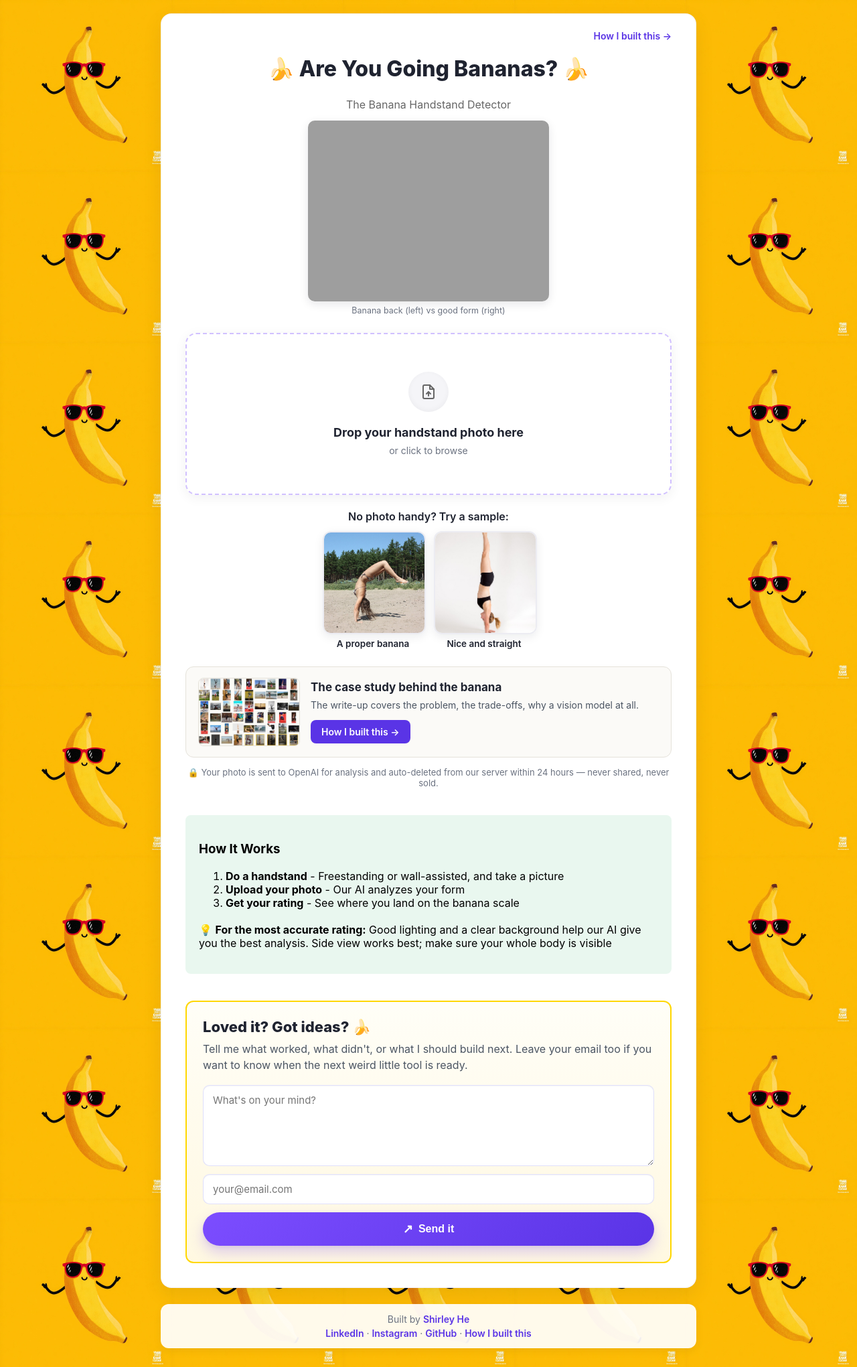
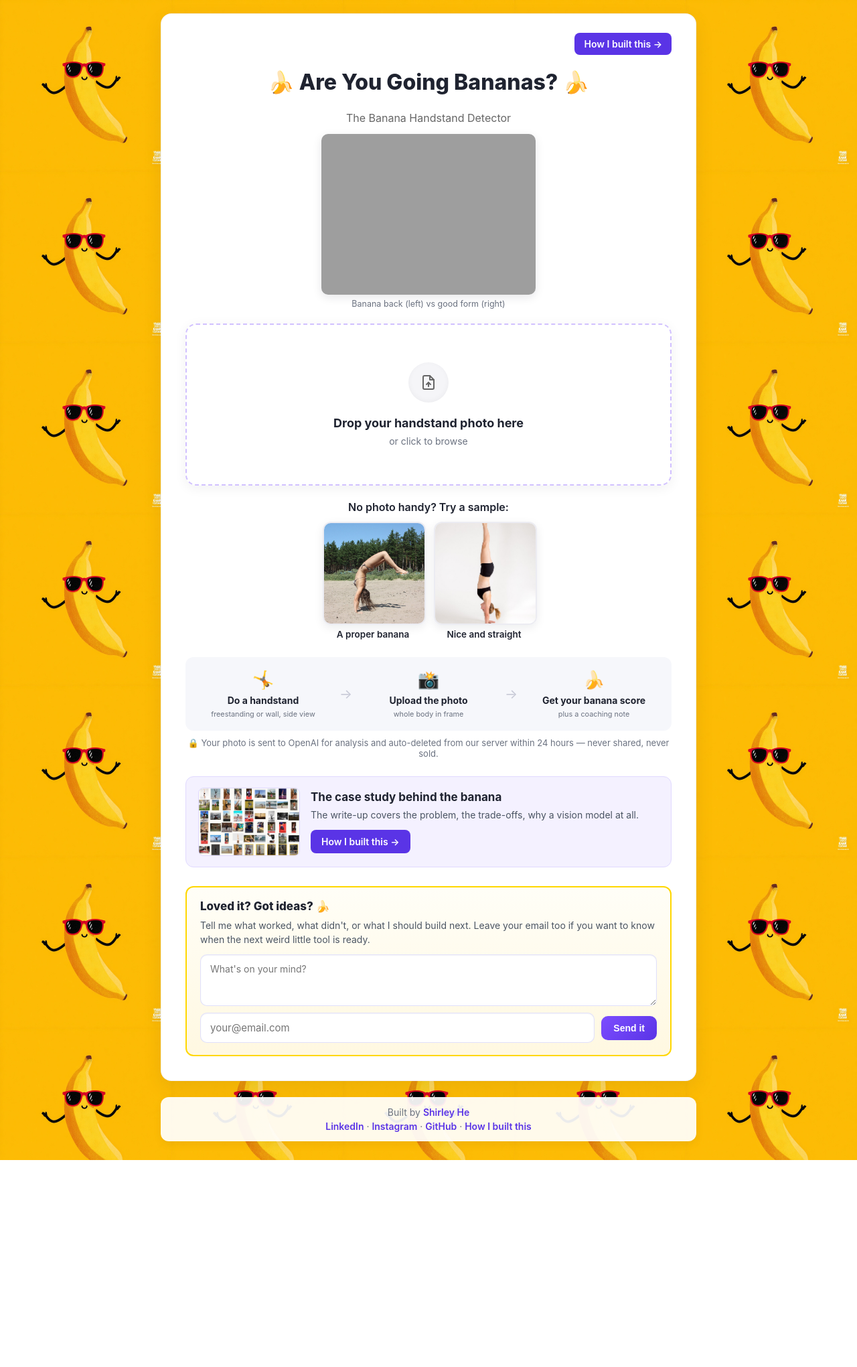
Before and after one commit to shhirl/fixmybanana, a Flask app: page / in a window 1280 px wide. Shown: the whole page at 67% size. After the commit the page ends 1732 px from the top, so only its background shows below. Run offline with Flask 3, Linux system fonts and the light colour scheme; grey boxes are pictures that could not be loaded.

Commit message:
Home page layout: purple nav button, 3-step strip, card below steps, compact feedback
Mockup C from notes/docs/screenshots/2026-09-09-home-layout-mockups, with the
feedback box keeping its yellow border. The green 'How It Works' box is replaced
by a one-line icon strip; the case-study card moves below it and picks up a
light purple tint; the feedback form drops to three rows with email + Send on
one line. Same Formspree form and fields.

Co-Authored-By: Claude Fable 5.1 <noreply@anthropic.com>

```diff
--- a/templates/base.html
+++ b/templates/base.html
@@ -29,7 +29,7 @@
             margin-bottom: 24px;
             font-weight: 800;
         }
-        .example { margin: 0 auto 26px; max-width: 360px; text-align: center; }
+        .example { margin: 0 auto 22px; max-width: 320px; text-align: center; }
         .example img { width: 100%; display: block; border-radius: 10px; box-shadow: 0 4px 14px rgba(18,23,35,0.10); }
         .example figcaption { font-size: 12.5px; color: #6b7280; margin-top: 6px; }
         .upload-container {
@@ -162,8 +162,8 @@
             background-color: #545b62;
         }
         .feedback-section {
-            margin-top: 40px;
-            padding: 24px;
+            margin-top: 28px;
+            padding: 18px 20px;
             background: linear-gradient(180deg, #fffef7, #fff8e1);
             border: 2px solid #ffd700;
             border-radius: 12px;
@@ -172,17 +172,34 @@
             margin: 0 0 8px 0;
             color: #1f2330;
             font-weight: 800;
-            font-size: 22px;
+            font-size: 17px;
         }
         .feedback-blurb {
-            margin: 0 0 18px 0;
+            margin: 0 0 12px 0;
             color: #4b5563;
             line-height: 1.5;
+            font-size: 14px;
         }
         .feedback-form {
             display: flex;
             flex-direction: column;
-            gap: 12px;
+            gap: 10px;
+        }
+        .fb-row {
+            display: grid;
+            grid-template-columns: 1fr auto;
+            gap: 10px;
+            align-items: center;
+        }
+        .fb-row button {
+            width: auto;
+            padding: 10px 18px;
+            border-radius: 10px;
+            font-size: 14px;
+            box-shadow: none;
+        }
+        .fb-row button::before {
+            content: none;
         }
         .feedback-form textarea,
         .feedback-form input[type="email"] {
@@ -200,7 +217,8 @@
         }
         .feedback-form textarea {
             resize: vertical;
-            min-height: 110px;
+            min-height: 64px;
+            font-size: 14px;
         }
         .feedback-form textarea:focus,
         .feedback-form input[type="email"]:focus {
@@ -222,7 +240,7 @@
             text-align: center;
             font-size: 13px;
             color: #6b7280;
-            margin: 14px 0 0;
+            margin: 10px 0 0;
         }
         .share-section {
             margin: 30px 0;
@@ -271,16 +289,19 @@
         .top-nav {
             display: flex;
             justify-content: flex-end;
-            margin: -12px 0 8px;
+            margin: -8px 0 4px;
             font-size: 14px;
         }
         .top-nav a {
-            color: #5a34e6;
+            background: #5a34e6;
+            color: #fff;
             text-decoration: none;
             font-weight: 600;
+            padding: 8px 14px;
+            border-radius: 8px;
         }
         .top-nav a:hover {
-            text-decoration: underline;
+            background: #4a2ac2;
         }
         .samples { text-align: center; margin: 22px 0 8px; }
         .samples-title { font-weight: 600; color: #1f2330; margin: 0 0 12px; }
@@ -292,8 +313,14 @@
         .sample-note a { color: #5a34e6; font-weight: 600; }
         .photo-credit { font-size: 12px; color: #6b7280; margin: 6px 0 0; }
         .photo-credit a { color: #6b7280; }
-        .case-card { display: grid; grid-template-columns: 150px 1fr; gap: 18px; align-items: center; margin: 26px 0 4px; padding: 16px 18px; background: #fbfaf7; border: 1px solid #e5e2da; border-radius: 12px; text-align: left; }
-        .case-thumb img { width: 150px; border-radius: 8px; display: block; border: 1px solid #e5e2da; }
+        .case-card { display: grid; grid-template-columns: 150px 1fr; gap: 18px; align-items: center; margin: 26px 0 0; padding: 16px 18px; background: #f4f1ff; border: 1px solid #e0d9ff; border-radius: 12px; text-align: left; }
+        .case-thumb img { width: 150px; border-radius: 8px; display: block; border: 1px solid #e0d9ff; }
+        .steps { display: flex; align-items: center; justify-content: center; gap: 10px; margin: 26px 0 6px; padding: 16px 12px; background: #f6f7fb; border-radius: 12px; }
+        .step { flex: 1; text-align: center; font-size: 13px; color: #6b7280; line-height: 1.35; }
+        .step span { display: block; font-size: 26px; margin-bottom: 4px; }
+        .step b { display: block; color: #1f2330; font-size: 14px; margin-bottom: 2px; }
+        .arrow { color: #c7c9d6; font-size: 20px; }
+        @media (max-width: 560px) { .steps { flex-direction: column; } .arrow { transform: rotate(90deg); } }
         .case-card h3 { margin: 0 0 6px; font-size: 17px; color: #1f2330; }
         .case-card p { margin: 0 0 12px; font-size: 14px; color: #4b5563; line-height: 1.5; }
         .case-btn { display: inline-block; background: #5a34e6; color: #fff; text-decoration: none; font-weight: 600; font-size: 14px; padding: 9px 16px; border-radius: 8px; }
--- a/templates/index.html
+++ b/templates/index.html
@@ -53,6 +53,16 @@
 </div>
 {% endif %}
 
+<section class="steps" aria-label="How it works">
+    <div class="step"><span>🤸</span><b>Do a handstand</b><small>freestanding or wall, side view</small></div>
+    <div class="arrow" aria-hidden="true">→</div>
+    <div class="step"><span>📸</span><b>Upload the photo</b><small>whole body in frame</small></div>
+    <div class="arrow" aria-hidden="true">→</div>
+    <div class="step"><span>🍌</span><b>Get your banana score</b><small>plus a coaching note</small></div>
+</section>
+
+<p class="privacy-note">🔒 Your photo is sent to OpenAI for analysis and auto-deleted from our server within 24 hours — never shared, never sold.</p>
+
 <aside class="case-card">
     <a class="case-thumb" href="{{ url_for('how_its_built') }}"><img src="{{ url_for('static', filename='how-its-built/testset-sheet.jpg') }}" alt="Contact sheet of the hand-labelled test set"></a>
     <div>
@@ -62,19 +72,7 @@
     </div>
 </aside>
 
-<p class="privacy-note">🔒 Your photo is sent to OpenAI for analysis and auto-deleted from our server within 24 hours — never shared, never sold.</p>
 
-<div style="margin-top: 40px; padding: 20px; background-color: #e9f7ef; border-radius: 8px;">
-    <h3>How It Works</h3>
-    <ol>
-        <li><strong>Do a handstand</strong> - Freestanding or wall-assisted, and take a picture</li>
-        <li><strong>Upload your photo</strong> - Our AI analyzes your form</li>
-        <li><strong>Get your rating</strong> - See where you land on the banana scale</li>
-    </ol>
-    <p style="margin-top: 20px;">
-        💡 <strong>For the most accurate rating:</strong> Good lighting and a clear background help our AI give you the best analysis. Side view works best; make sure your whole body is visible
-    </p>
-</div>
 
 <section class="feedback-section" id="feedback">
     <h2>Loved it? Got ideas? 🍌</h2>
@@ -89,11 +87,12 @@
         <textarea
             id="feedback-message"
             name="message"
-            rows="5"
+            rows="3"
             maxlength="5000"
             placeholder="What's on your mind?"
             required
         ></textarea>
+        <div class="fb-row">
         <label for="feedback-email" class="visually-hidden">Your email</label>
         <input
             id="feedback-email"
@@ -103,6 +102,7 @@
             required
         />
         <button type="submit">Send it</button>
+        </div>
     </form>
 </section>
 {% endblock %}
```
